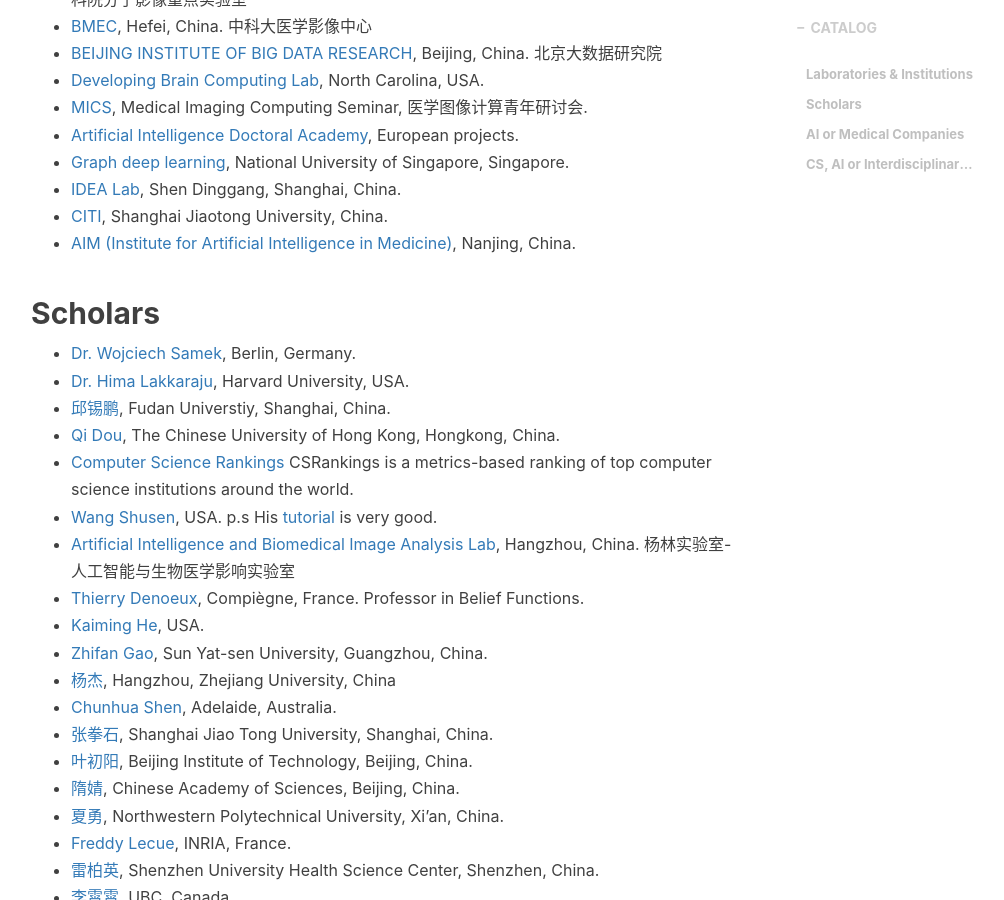
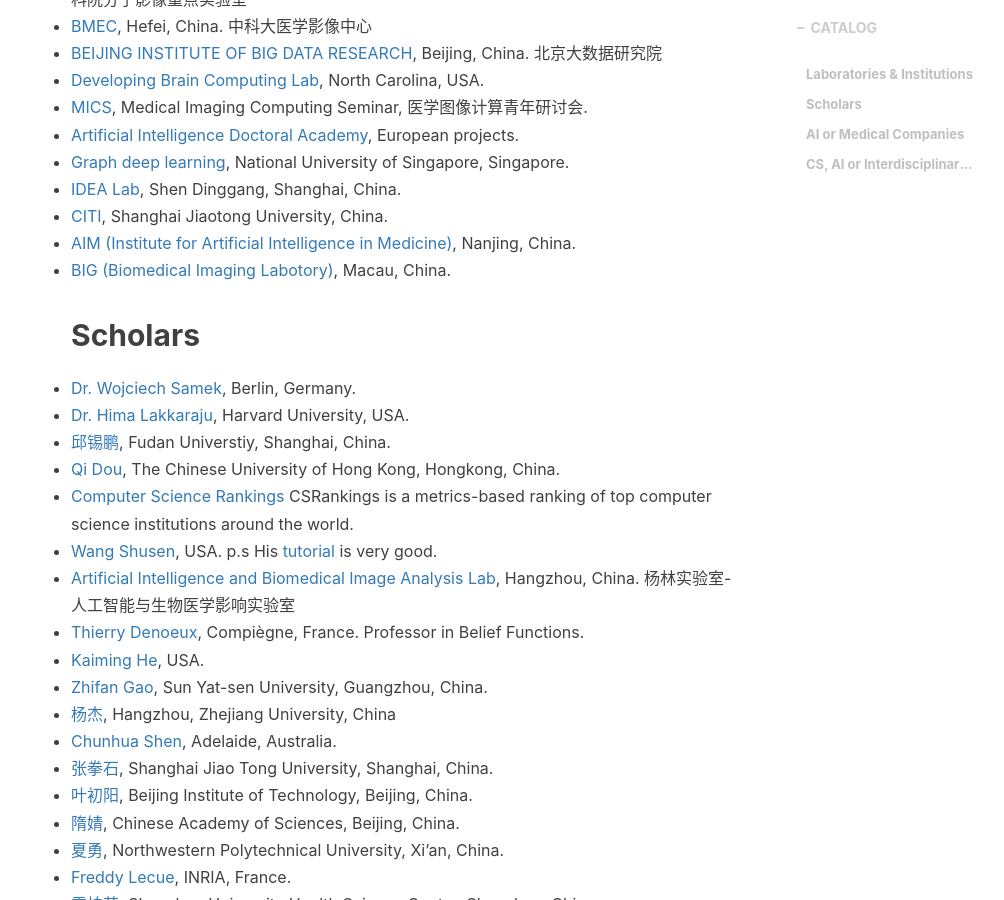
Before and after one commit to jizhang02/jizhang02.github.io, a Jekyll site: the page built from _posts/2020-02-26-csinfo.markdown, in a window 1280 px wide and 900 px high, scrolled down 1672 px. Shown: the whole window, without its empty margins (234-1238 px from the left). Built offline with Jekyll 4.4.1, drawn with Linux system fonts in a browser that asks for light colours; nearby versions of some CDN libraries; library files that are not in the unit come from our copies; a script that is not in the unit is left out; comment, search, counter and statistics services are not loaded.

Commit message:
Update 2020-02-26-csinfo.markdown

```diff
--- a/_posts/2020-02-26-csinfo.markdown
+++ b/_posts/2020-02-26-csinfo.markdown
@@ -48,7 +48,7 @@
 * [IDEA Lab](http://idea.bme.shanghaitech.edu.cn/), Shen Dinggang, Shanghai, China.
 * [CITI](https://citi-imr.sjtu.edu.cn/index.html), Shanghai Jiaotong University, China.
 * [AIM (Institute for Artificial Intelligence in Medicine)](https://aim.nuist.edu.cn/), Nanjing, China.
-
+* [BIG (Biomedical Imaging Labotory)](https://big.fst.um.edu.mo/), Macau, China.
 ## Scholars
 * [Dr. Wojciech Samek](http://iphome.hhi.de/samek/), Berlin, Germany.
 * [Dr. Hima Lakkaraju](https://himalakkaraju.github.io/), Harvard University, USA.
```
